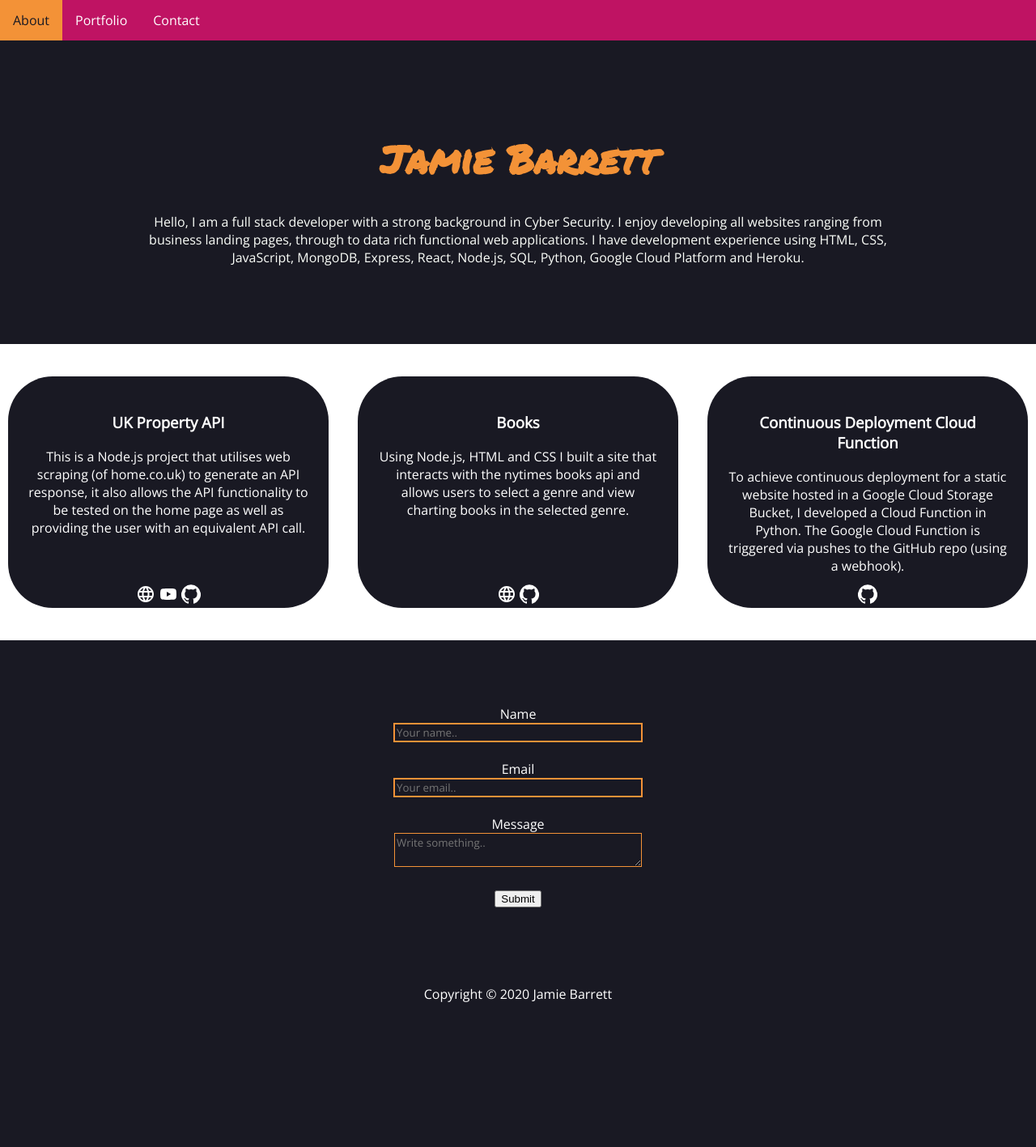
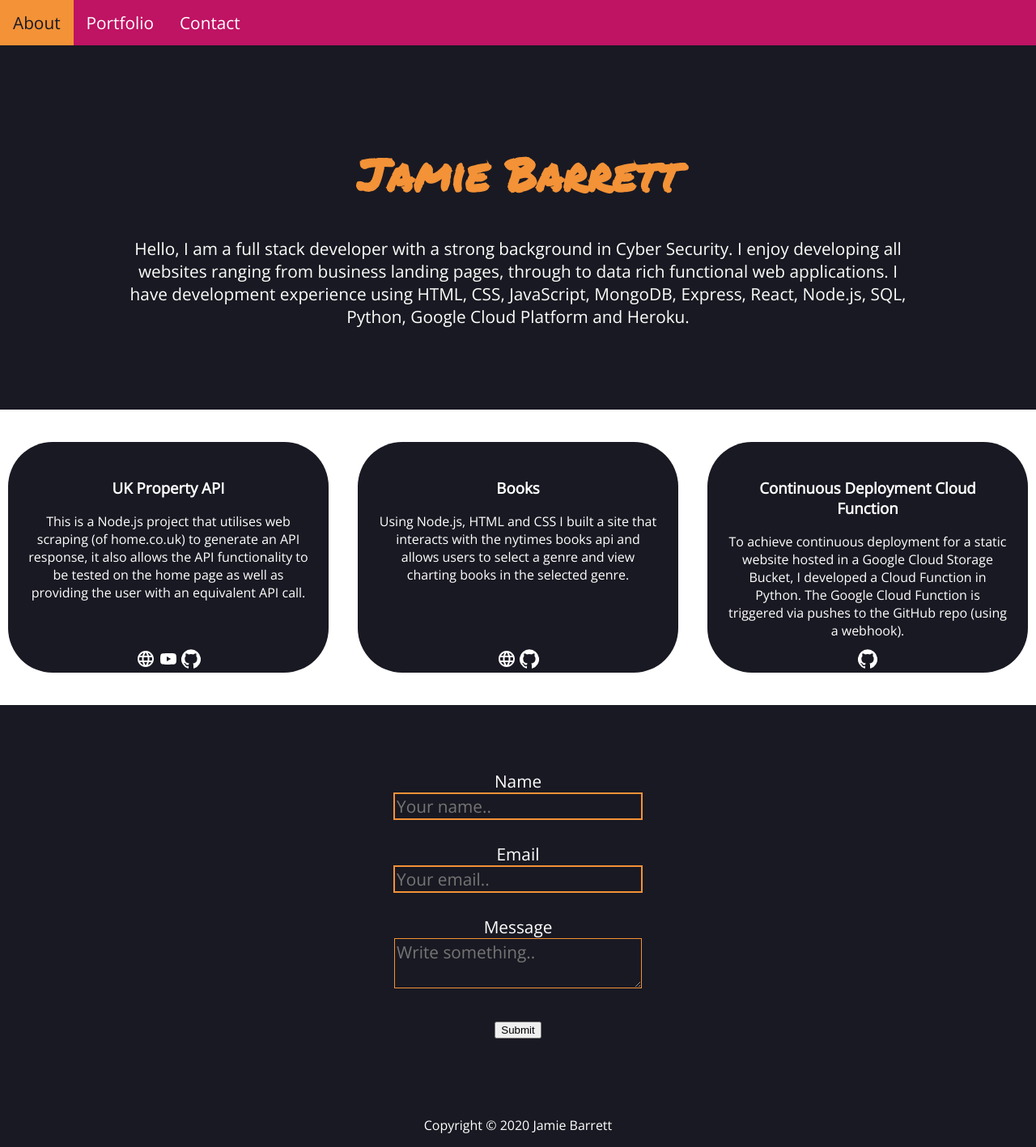
Before and after one commit to jb-0/site-react, a React (Create React App) app: page / in a window 1280 px wide. Shown: the whole page at 81% size. Before the commit the page ends 1255 px from the top, so only its background shows below. Built offline with nearby package versions, Linux system fonts and the light colour scheme.

Commit message:
Updated font sizes for site

```diff
--- a/src/styles/ContactForm.css
+++ b/src/styles/ContactForm.css
@@ -2,6 +2,7 @@
     padding: 80px 12.5%;
     display: block;
     width: 75%;
+    font-size: 1.3rem;
 }
 
 .text-input {
@@ -12,4 +13,5 @@
     border-color:  #F39237;
     color: white;
     width: 300px;
+    font-size: 1.3rem;
 }
--- a/src/styles/Intro.css
+++ b/src/styles/Intro.css
@@ -1,10 +1,11 @@
 .intro h1 {
     font-family: 'Permanent Marker', cursive;
-    font-size: 3rem;
+    font-size: 3.5rem;
     color: #F39237;
 }
 
 .intro {
     color: #FBFEF9;
     padding: 80px 12.5%;
+    font-size: 1.3rem;
   }
--- a/src/styles/Navbar.css
+++ b/src/styles/Navbar.css
@@ -10,6 +10,7 @@
   text-align: center;
   padding: 14px 16px;
   text-decoration: none;
+  font-size: 1.3rem;
 }
 
 .navbar a:hover {
```
